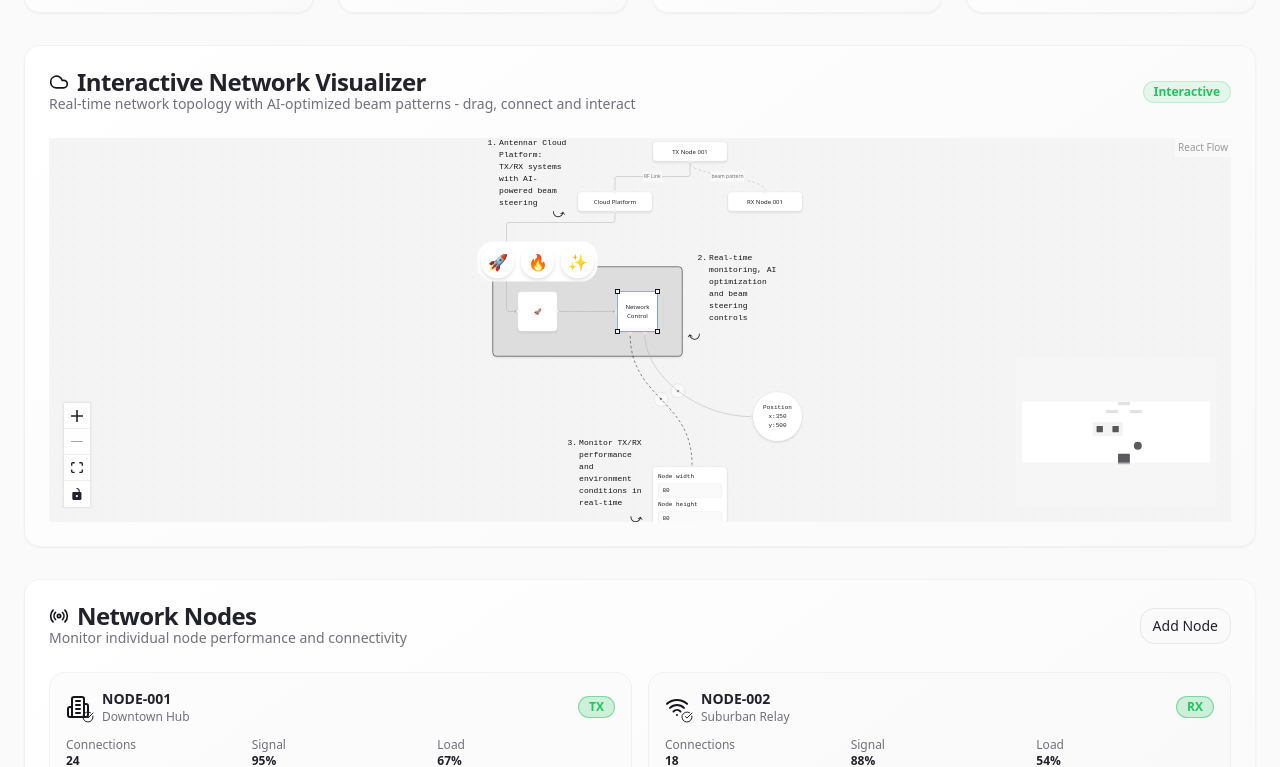
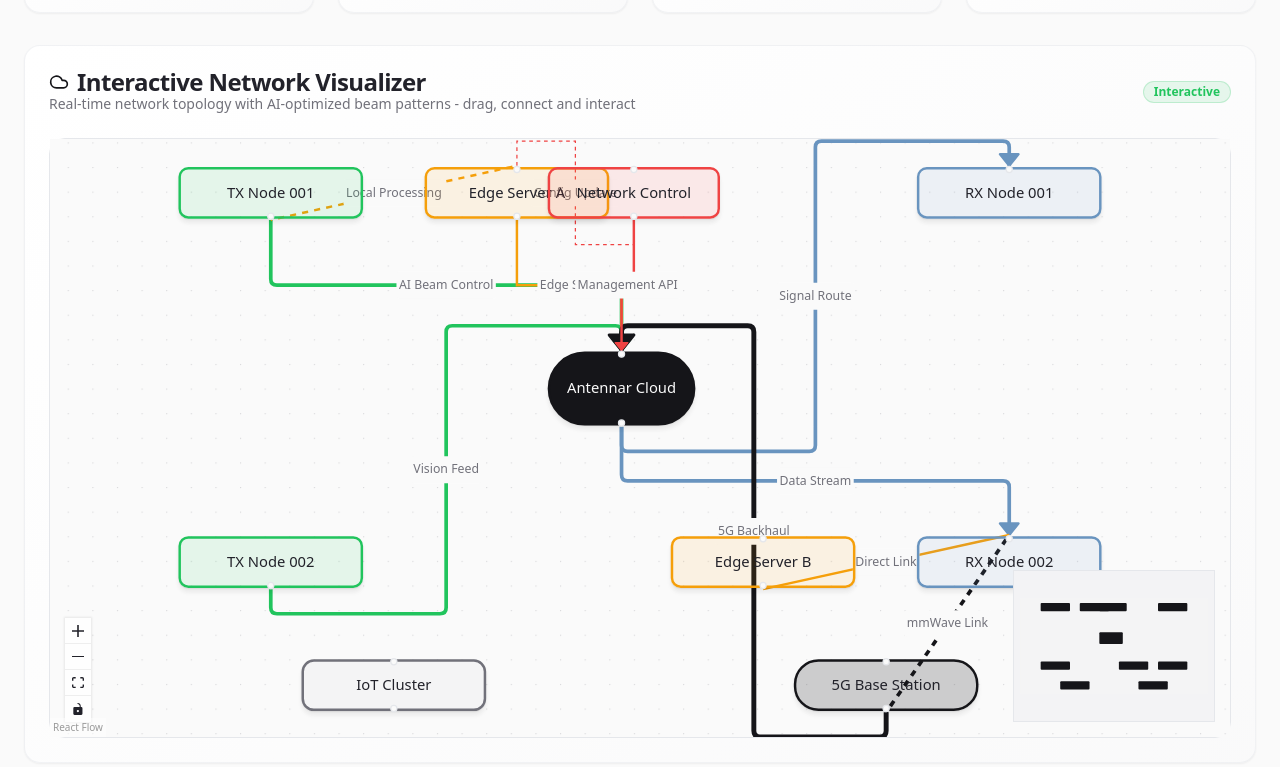
Before and after one commit to antenar/antenar.github.io, a React (Vite) app: page /account in a window 1280 px wide. Shown: the part 973-1740 px from the top of the page. Built offline with nearby package versions, Linux system fonts and the light colour scheme.

Commit message:
Fix Network Visualizer Integration
Correctly integrated the Network Visualizer repository functionality into the Antennar Cloud Platform, ensuring all features and interactions work as intended.

```diff
--- a/src/components/NetworkFlow.tsx
+++ b/src/components/NetworkFlow.tsx
@@ -40,13 +40,19 @@ const nodeClassName = (node: any) => node.type;
 const NetworkFlow = () => {
   const [nodes, setNodes, onNodesChange] = useNodesState(initialNodes);
   const [edges, setEdges, onEdgesChange] = useEdgesState(initialEdges);
+
   const onConnect = useCallback(
-    (params: any) => setEdges((eds) => addEdge(params, eds)),
+    (params: any) => setEdges((eds) => addEdge({
+      ...params,
+      type: 'smoothstep',
+      style: { stroke: 'hsl(var(--primary))', strokeWidth: 2 },
+      label: 'New Connection',
+    }, eds)),
     [],
   );
 
   return (
-    <div className="h-96 w-full">
+    <div className="h-[600px] w-full border border-border rounded-lg bg-background/50">
       <ReactFlow
         nodes={nodes}
         edges={edges}
@@ -54,14 +60,35 @@ const NetworkFlow = () => {
         onEdgesChange={onEdgesChange}
         onConnect={onConnect}
         fitView
-        attributionPosition="top-right"
+        attributionPosition="bottom-left"
         nodeTypes={nodeTypes}
         edgeTypes={edgeTypes}
-        style={{ backgroundColor: "hsl(var(--muted))" }}
+        connectionLineStyle={{ stroke: 'hsl(var(--primary))', strokeWidth: 2 }}
+        defaultEdgeOptions={{
+          style: { stroke: 'hsl(var(--primary))', strokeWidth: 2 },
+        }}
+        style={{ backgroundColor: "hsl(var(--background))" }}
+        panOnScroll
+        selectionOnDrag
+        panOnDrag={[1, 2]}
       >
-        <MiniMap zoomable pannable nodeClassName={nodeClassName} />
+        <MiniMap
+          zoomable
+          pannable
+          nodeClassName={nodeClassName}
+          style={{
+            backgroundColor: 'hsl(var(--muted))',
+            border: '1px solid hsl(var(--border))',
+          }}
+          nodeColor={() => 'hsl(var(--primary))'}
+          maskColor="hsl(var(--muted) / 0.7)"
+        />
         <Controls />
-        <Background />
+        <Background
+          gap={20}
+          size={1}
+          color="hsl(var(--muted-foreground) / 0.3)"
+        />
       </ReactFlow>
     </div>
   );
--- a/src/components/NetworkFlow/initial-elements.tsx
+++ b/src/components/NetworkFlow/initial-elements.tsx
@@ -2,179 +2,221 @@ import React from 'react';
 import { MarkerType } from '@xyflow/react';
 
 export const nodes = [
+  // Core Network Infrastructure
   {
-    id: 'annotation-1',
-    type: 'annotation',
-    draggable: false,
-    selectable: false,
-    data: {
-      level: 1,
-      label:
-        'Antennar Cloud Platform: TX/RX systems with AI-powered beam steering',
-      arrowStyle: {
-        right: 0,
-        bottom: 0,
-        transform: 'translate(-30px,10px) rotate(-80deg)',
-      },
+    id: 'cloud-center',
+    type: 'default',
+    data: { label: 'Antennar Cloud' },
+    position: { x: 400, y: 200 },
+    style: {
+      background: 'hsl(var(--primary))',
+      color: 'hsl(var(--primary-foreground))',
+      border: '2px solid hsl(var(--primary))',
+      borderRadius: '50px',
+      width: 120,
+      height: 60,
     },
-    position: { x: -200, y: -30 },
+  },
+
+  // TX Nodes
+  {
+    id: 'tx-01',
+    type: 'input',
+    data: { label: 'TX Node 001' },
+    position: { x: 100, y: 50 },
+    style: { background: 'hsl(var(--success) / 0.1)', border: '2px solid hsl(var(--success))' },
   },
   {
-    id: '1-1',
+    id: 'tx-02',
     type: 'input',
-    data: {
-      label: 'TX Node 001',
-    },
-    position: { x: 150, y: 0 },
+    data: { label: 'TX Node 002' },
+    position: { x: 100, y: 350 },
+    style: { background: 'hsl(var(--success) / 0.1)', border: '2px solid hsl(var(--success))' },
+  },
+
+  // RX Nodes
+  {
+    id: 'rx-01',
+    type: 'output',
+    data: { label: 'RX Node 001' },
+    position: { x: 700, y: 50 },
+    style: { background: 'hsl(var(--info) / 0.1)', border: '2px solid hsl(var(--info))' },
   },
   {
-    id: '1-2',
+    id: 'rx-02',
+    type: 'output',
+    data: { label: 'RX Node 002' },
+    position: { x: 700, y: 350 },
+    style: { background: 'hsl(var(--info) / 0.1)', border: '2px solid hsl(var(--info))' },
+  },
+
+  // Edge Computing Nodes
+  {
+    id: 'edge-01',
     type: 'default',
-    data: {
-      label: 'Cloud Platform',
-    },
-    position: { x: 0, y: 100 },
+    data: { label: 'Edge Server A' },
+    position: { x: 300, y: 50 },
+    style: { background: 'hsl(var(--warning) / 0.1)', border: '2px solid hsl(var(--warning))' },
   },
   {
-    id: '1-3',
-    type: 'output',
-    data: {
-      label: 'RX Node 001',
-    },
-    position: { x: 300, y: 100 },
+    id: 'edge-02',
+    type: 'default',
+    data: { label: 'Edge Server B' },
+    position: { x: 500, y: 350 },
+    style: { background: 'hsl(var(--warning) / 0.1)', border: '2px solid hsl(var(--warning))' },
   },
+
+  // IoT Devices
   {
-    id: 'annotation-2',
-    type: 'annotation',
-    draggable: false,
-    selectable: false,
-    data: {
-      level: 2,
-      label: 'Real-time monitoring, AI optimization and beam steering controls',
-      arrowStyle: {
-        left: 0,
-        bottom: 0,
-        transform: 'translate(5px, 25px) scale(1, -1) rotate(100deg)',
-      },
-    },
-    position: { x: 220, y: 200 },
-  },
-  {
-    id: '2-1',
-    type: 'group',
-    data: {},
-    position: {
-      x: -170,
-      y: 250,
-    },
+    id: 'iot-cluster',
+    type: 'default',
+    data: { label: 'IoT Cluster' },
+    position: { x: 200, y: 450 },
     style: {
-      width: 380,
-      height: 180,
+      background: 'hsl(var(--muted))',
+      border: '2px solid hsl(var(--muted-foreground))',
+      borderRadius: '10px',
     },
   },
+
+  // 5G Base Station
   {
-    id: '2-2',
-    type: 'tools',
-    data: {},
-    position: { x: 50, y: 50 },
+    id: '5g-base',
+    type: 'default',
+    data: { label: '5G Base Station' },
+    position: { x: 600, y: 450 },
     style: {
-      width: 80,
-      height: 80,
+      background: 'hsl(var(--primary) / 0.2)',
+      border: '2px solid hsl(var(--primary))',
+      borderRadius: '20px',
     },
-    parentId: '2-1',
-    extent: 'parent' as const,
   },
+
+  // Network Control Center
   {
-    id: '2-3',
-    type: 'resizer',
-    data: {
-      label: 'Network Control',
+    id: 'control-center',
+    type: 'default',
+    data: { label: 'Network Control' },
+    position: { x: 400, y: 50 },
+    style: {
+      background: 'hsl(var(--destructive) / 0.1)',
+      border: '2px solid hsl(var(--destructive))',
+      width: 140,
     },
-    position: { x: 250, y: 50 },
-    style: {
-      width: 80,
-      height: 80,
-    },
-    parentId: '2-1',
-    extent: 'parent' as const,
-  },
-  {
-    id: 'annotation-3',
-    type: 'annotation',
-    draggable: false,
-    selectable: false,
-    data: {
-      level: 3,
-      label: <>Monitor TX/RX performance and environment conditions in real-time</>,
-      arrowStyle: {
-        right: 0,
-        bottom: 0,
-        transform: 'translate(-35px, 20px) rotate(-80deg)',
-      },
-    },
-    position: { x: -40, y: 570 },
-  },
-  {
-    id: '3-2',
-    type: 'textinput',
-    position: { x: 150, y: 650 },
-    data: {},
-  },
-  {
-    id: '3-1',
-    type: 'circle',
-    position: { x: 350, y: 500 },
-    data: {},
   },
 ];
 
 export const edges = [
+  // Core Cloud Connections
   {
-    id: 'e1-2',
-    source: '1-1',
-    target: '1-2',
-    label: 'RF Link',
+    id: 'cloud-tx01',
+    source: 'tx-01',
+    target: 'cloud-center',
+    label: 'AI Beam Control',
     type: 'smoothstep',
+    style: { stroke: 'hsl(var(--success))', strokeWidth: 3 },
+    markerEnd: { type: MarkerType.ArrowClosed, color: 'hsl(var(--success))' },
   },
   {
-    id: 'e1-3',
-    source: '1-1',
-    target: '1-3',
-    animated: true,
-    label: 'beam pattern',
+    id: 'cloud-tx02',
+    source: 'tx-02',
+    target: 'cloud-center',
+    label: 'Vision Feed',
+    type: 'smoothstep',
+    style: { stroke: 'hsl(var(--success))', strokeWidth: 3 },
+    markerEnd: { type: MarkerType.ArrowClosed, color: 'hsl(var(--success))' },
   },
   {
-    id: 'e2-2',
-    source: '1-2',
-    target: '2-2',
+    id: 'cloud-rx01',
+    source: 'cloud-center',
+    target: 'rx-01',
+    label: 'Signal Route',
     type: 'smoothstep',
-    markerEnd: {
-      type: MarkerType.ArrowClosed,
-    },
+    style: { stroke: 'hsl(var(--info))', strokeWidth: 3 },
+    markerEnd: { type: MarkerType.ArrowClosed, color: 'hsl(var(--info))' },
   },
   {
-    id: 'e2-3',
-    source: '2-2',
-    target: '2-3',
+    id: 'cloud-rx02',
+    source: 'cloud-center',
+    target: 'rx-02',
+    label: 'Data Stream',
     type: 'smoothstep',
-    markerEnd: {
-      type: MarkerType.ArrowClosed,
-    },
+    style: { stroke: 'hsl(var(--info))', strokeWidth: 3 },
+    markerEnd: { type: MarkerType.ArrowClosed, color: 'hsl(var(--info))' },
+  },
+
+  // Edge Computing Connections
+  {
+    id: 'edge-tx01',
+    source: 'tx-01',
+    target: 'edge-01',
+    label: 'Local Processing',
+    type: 'straight',
+    style: { stroke: 'hsl(var(--warning))', strokeWidth: 2 },
+    animated: true,
   },
   {
-    id: 'e3-3',
-    source: '2-3',
-    sourceHandle: 'a',
-    target: '3-2',
-    type: 'button',
-    animated: true,
-    style: { stroke: 'hsl(var(--primary))' },
+    id: 'edge-cloud',
+    source: 'edge-01',
+    target: 'cloud-center',
+    label: 'Edge Sync',
+    type: 'step',
+    style: { stroke: 'hsl(var(--warning))', strokeWidth: 2 },
   },
   {
-    id: 'e3-4',
-    source: '2-3',
-    sourceHandle: 'b',
-    target: '3-1',
-    type: 'button',
+    id: 'edge02-rx02',
+    source: 'edge-02',
+    target: 'rx-02',
+    label: 'Direct Link',
+    type: 'straight',
+    style: { stroke: 'hsl(var(--warning))', strokeWidth: 2 },
+  },
+
+  // IoT and 5G Connections
+  {
+    id: 'iot-tx02',
+    source: 'iot-cluster',
+    target: 'tx-02',
+    label: 'Sensor Data',
+    type: 'smoothstep',
+    style: { stroke: 'hsl(var(--muted-foreground))', strokeWidth: 2, strokeDasharray: '5,5' },
+    animated: true,
+  },
+  {
+    id: '5g-cloud',
+    source: '5g-base',
+    target: 'cloud-center',
+    label: '5G Backhaul',
+    type: 'smoothstep',
+    style: { stroke: 'hsl(var(--primary))', strokeWidth: 4 },
+    markerEnd: { type: MarkerType.ArrowClosed, color: 'hsl(var(--primary))' },
+  },
+  {
+    id: '5g-rx02',
+    source: '5g-base',
+    target: 'rx-02',
+    label: 'mmWave Link',
+    type: 'straight',
+    style: { stroke: 'hsl(var(--primary))', strokeWidth: 3 },
+    animated: true,
+  },
+
+  // Control Center Connections
+  {
+    id: 'control-cloud',
+    source: 'control-center',
+    target: 'cloud-center',
+    label: 'Management API',
+    type: 'step',
+    style: { stroke: 'hsl(var(--destructive))', strokeWidth: 2 },
+    markerEnd: { type: MarkerType.ArrowClosed, color: 'hsl(var(--destructive))' },
+  },
+  {
+    id: 'control-edge01',
+    source: 'control-center',
+    target: 'edge-01',
+    label: 'Config Update',
+    type: 'step',
+    style: { stroke: 'hsl(var(--destructive))', strokeWidth: 1, strokeDasharray: '3,3' },
   },
 ];
```
